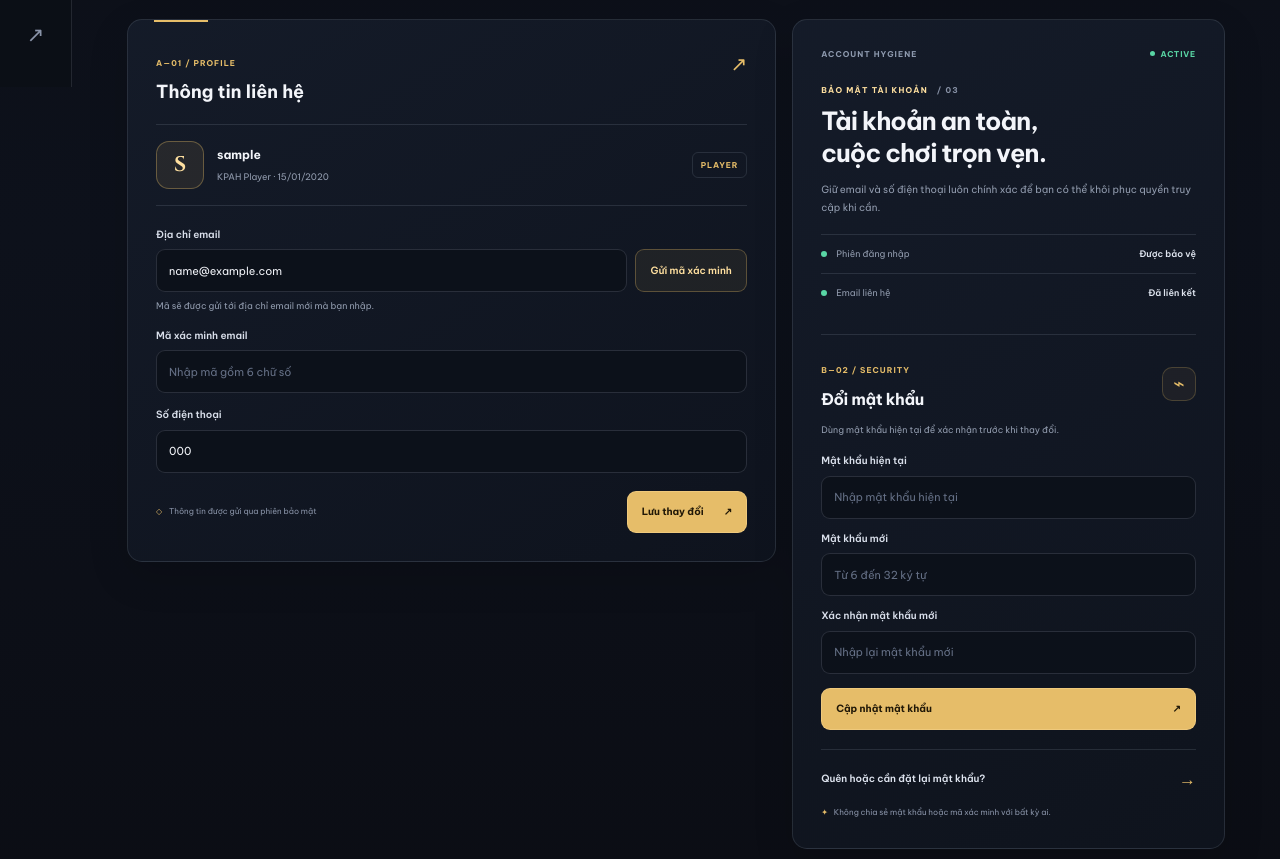
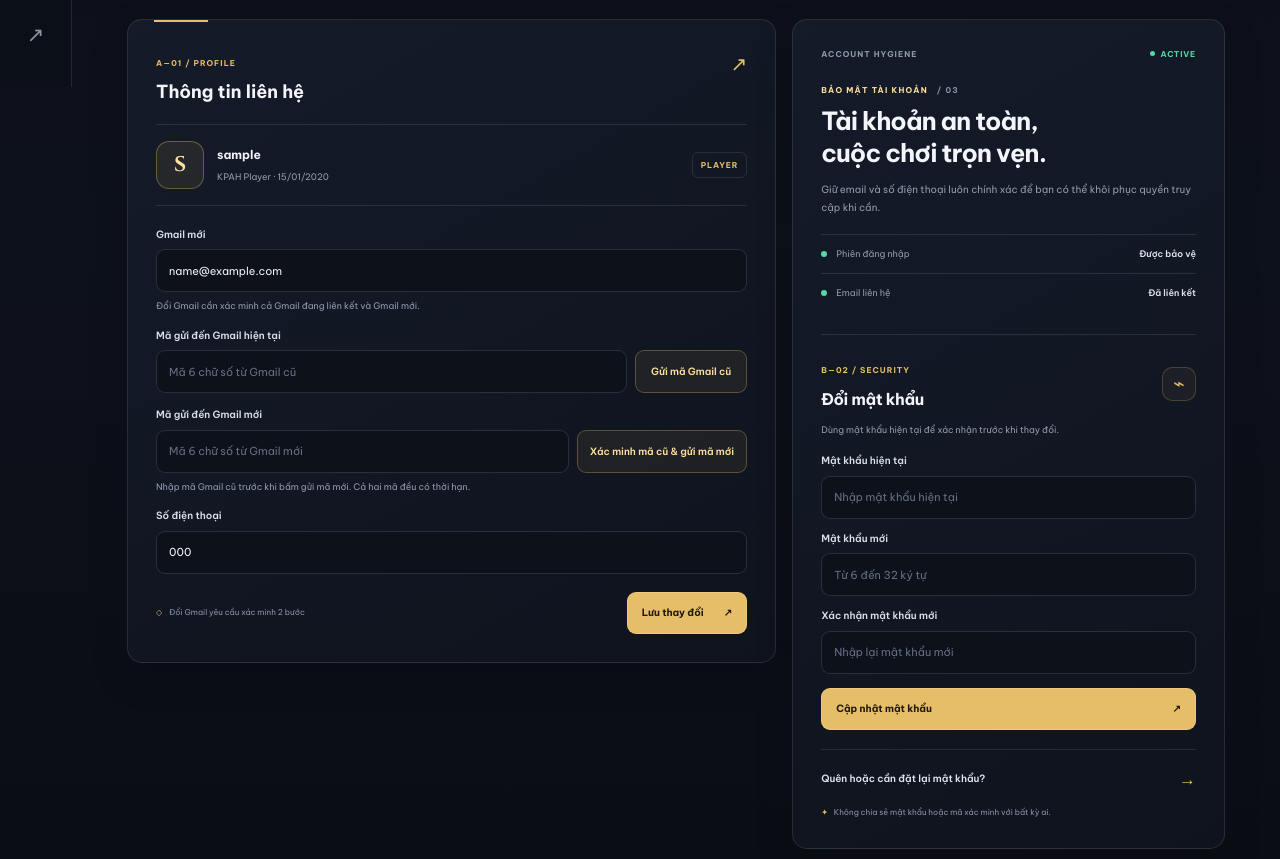
Before and after one commit to thachdeptrai/web-kpah, a PHP site: page /home.php in a window 1280 px wide. Shown: the part 713-1572 px from the top of the page. Run offline with PHP 8.4, Linux system fonts and the light colour scheme; the visitor is signed in with stand-in values (Sample User, id 1); tables that the repository leaves empty or names only in its code hold one stand-in row (values such as "Sample post").

Commit message:
Add two-step email change verification UI

```diff
--- a/home.php
+++ b/home.php
@@ -62,7 +62,7 @@ if ($registeredAt === '') {
     <link rel="preconnect" href="https://fonts.gstatic.com" crossorigin>
     <link rel="stylesheet" href="https://fonts.googleapis.com/css2?family=Be+Vietnam+Pro:wght@400;500;600;700&amp;family=Cinzel:wght@700;900&amp;family=Philosopher:wght@700&amp;display=swap">
     <link rel="stylesheet" href="assets/css/register.css?v=1">
-    <link rel="stylesheet" href="assets/css/user-home.css?v=4">
+    <link rel="stylesheet" href="assets/css/user-home.css?v=5">
     <link rel="stylesheet" href="assets/css/home-theme.css?v=3">
 </head>
 <body class="home-page">
@@ -162,29 +162,33 @@ if ($registeredAt === '') {
 
                 <form id="profile-form" data-endpoint="api/user-profile.php">
                     <input type="hidden" name="csrf" value="<?= kp_e($csrf) ?>">
-
                     <div class="profile-field">
-                        <label for="email">Địa chỉ email</label>
+                        <label for="email">Gmail mới</label>
+                        <input id="email" name="email" type="email" maxlength="254" autocomplete="email" required value="<?= kp_e($email) ?>" placeholder="name@example.com">
+                        <p class="field-note">Đổi Gmail cần xác minh cả Gmail đang liên kết và Gmail mới.</p>
+                    </div>
+                    <div class="profile-field">
+                        <label for="old_email_code">Mã gửi đến Gmail hiện tại</label>
                         <div class="input-with-action">
-                            <input id="email" name="email" type="email" maxlength="254" autocomplete="email" required value="<?= kp_e($email) ?>" placeholder="name@example.com">
-                            <button type="button" id="send-code">Gửi mã xác minh</button>
+                            <input id="old_email_code" name="old_email_code" inputmode="numeric" pattern="[0-9]{6}" maxlength="6" autocomplete="one-time-code" placeholder="Mã 6 chữ số từ Gmail cũ">
+                            <button type="button" id="send-old-code">Gửi mã Gmail cũ</button>
                         </div>
-                        <p class="field-note">Mã sẽ được gửi tới địa chỉ email mới mà bạn nhập.</p>
                     </div>
-
                     <div class="profile-field">
-                        <label for="email_code">Mã xác minh email</label>
-                        <input id="email_code" name="email_code" inputmode="numeric" pattern="[0-9]{6}" maxlength="6" autocomplete="one-time-code" placeholder="Nhập mã gồm 6 chữ số">
+                        <label for="email_code">Mã gửi đến Gmail mới</label>
+                        <div class="input-with-action">
+                            <input id="email_code" name="email_code" inputmode="numeric" pattern="[0-9]{6}" maxlength="6" autocomplete="one-time-code" placeholder="Mã 6 chữ số từ Gmail mới">
+                            <button type="button" id="send-code">Xác minh mã cũ &amp; gửi mã mới</button>
+                        </div>
+                        <p class="field-note">Nhập mã Gmail cũ trước khi bấm gửi mã mới. Cả hai mã đều có thời hạn.</p>
                     </div>
-
                     <div class="profile-field">
                         <label for="phone">Số điện thoại</label>
                         <input id="phone" name="phone" type="tel" maxlength="16" autocomplete="tel" placeholder="0xxxxxxxxx hoặc +84xxxxxxxxx" value="<?= kp_e($phone) ?>">
                     </div>
-
                     <div class="form-feedback" id="profile-feedback" role="status" aria-live="polite"></div>
                     <div class="profile-form-footer">
-                        <span class="form-lock"><span aria-hidden="true">◇</span> Thông tin được gửi qua phiên bảo mật</span>
+                        <span class="form-lock"><span aria-hidden="true">◇</span> Đổi Gmail yêu cầu xác minh 2 bước</span>
                         <button type="submit" class="save-button"><span>Lưu thay đổi</span><span aria-hidden="true">↗</span></button>
                     </div>
                 </form>
```
